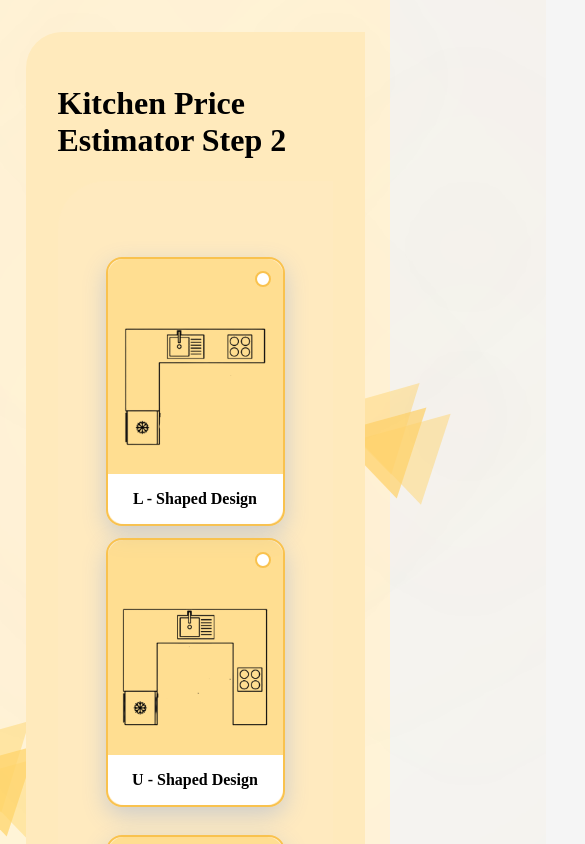
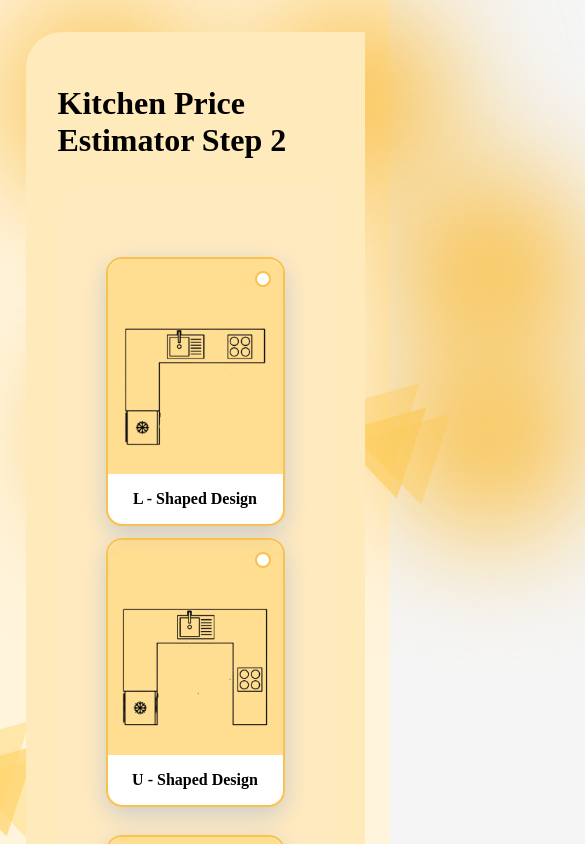
Before and after one commit to jalaj711/kitchendotcom-redesign, a Next.js app: page /estimator-2-6 in a window 390 px wide. Shown: the top 844 px of the page, 585 px wide, since content can reach past the window. Built offline with nearby package versions, Linux system fonts and the light colour scheme; a web font is replaced by a local one.

Commit message:
edit size of background circles on small devices
Signed-off-by: Jalaj Kumar <96870071+jalaj711@users.noreply.github.com>

```diff
--- a/pages/estimator-2-6/styles.module.scss
+++ b/pages/estimator-2-6/styles.module.scss
@@ -118,6 +118,11 @@
 }
 
 @media screen and (max-width: 500px) {
+  .circle {
+    width: 200px;
+    height: 200px;
+    filter: blur(60px);
+  }
   .kitchenTypeHolder {
     flex-direction: column;
     .kitchenTypeHolderRow {
```
